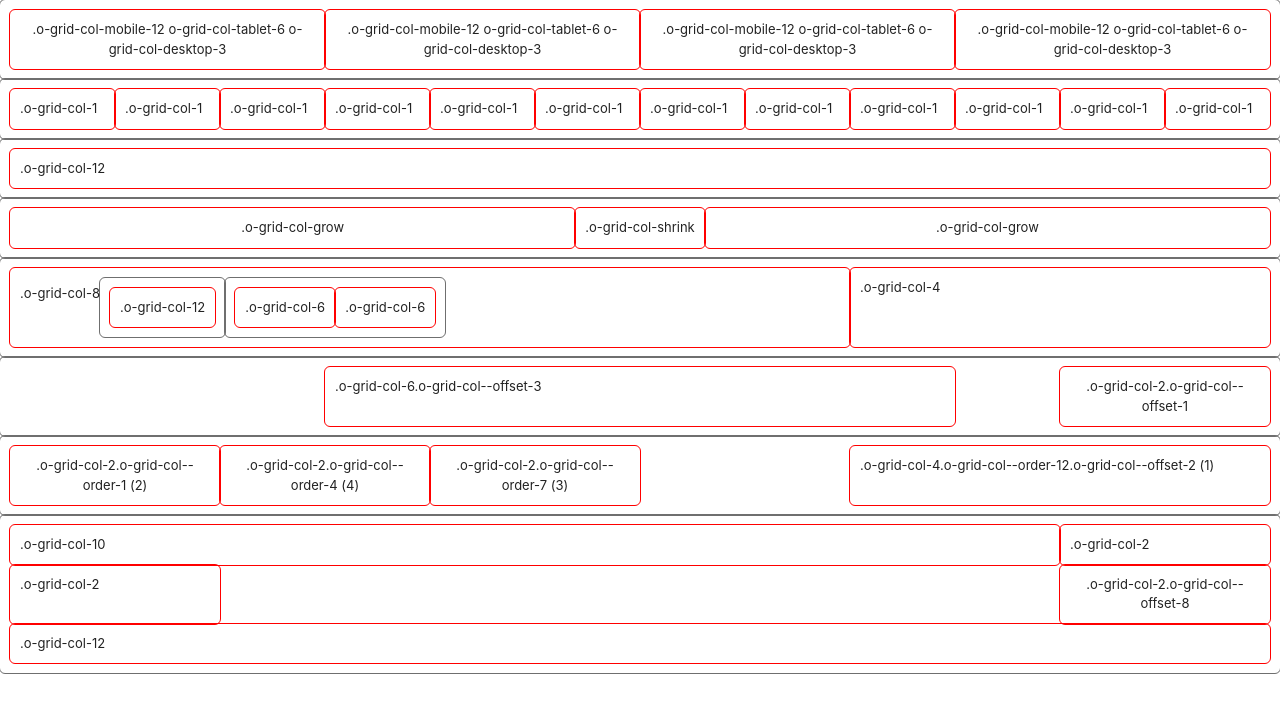
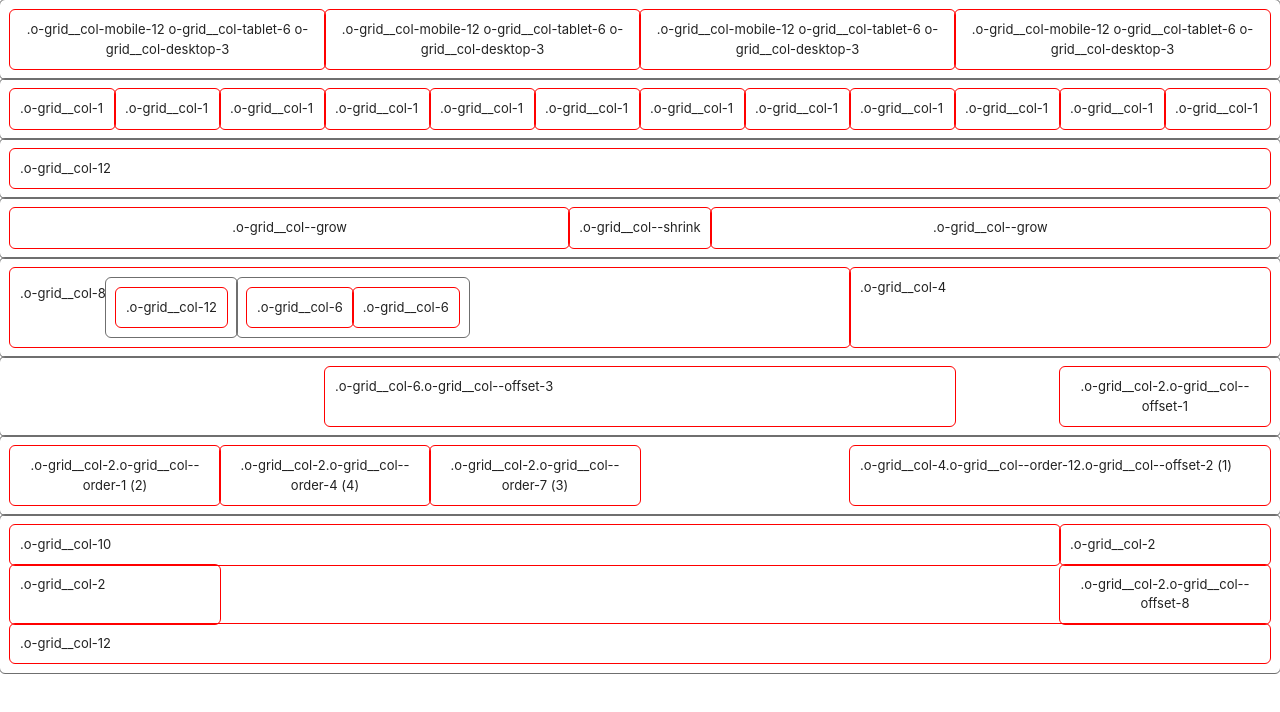
Before and after one commit to tomrf/tocss, a website: page demo/grid.html in a window 1280 px wide. Drawn offline with nearby package versions, Linux system fonts and the light colour scheme; files that its build step writes are made by us from their sources.

Commit message:
more BEM

```diff
--- a/demo/grid.html
+++ b/demo/grid.html
@@ -28,139 +28,139 @@
 </head>
 <body>
     <div class="o-grid">
-        <div class="o-grid-col-mobile-12 o-grid-col-tablet-6 o-grid-col-desktop-3">
-            .o-grid-col-mobile-12 o-grid-col-tablet-6 o-grid-col-desktop-3
+        <div class="o-grid__col-mobile-12 o-grid__col-tablet-6 o-grid__col-desktop-3">
+            .o-grid__col-mobile-12 o-grid__col-tablet-6 o-grid__col-desktop-3
         </div>
-        <div class="o-grid-col-mobile-12 o-grid-col-tablet-6 o-grid-col-desktop-3">
-            .o-grid-col-mobile-12 o-grid-col-tablet-6 o-grid-col-desktop-3
+        <div class="o-grid__col-mobile-12 o-grid__col-tablet-6 o-grid__col-desktop-3">
+            .o-grid__col-mobile-12 o-grid__col-tablet-6 o-grid__col-desktop-3
         </div>
-        <div class="o-grid-col-mobile-12 o-grid-col-tablet-6 o-grid-col-desktop-3">
-            .o-grid-col-mobile-12 o-grid-col-tablet-6 o-grid-col-desktop-3
+        <div class="o-grid__col-mobile-12 o-grid__col-tablet-6 o-grid__col-desktop-3">
+            .o-grid__col-mobile-12 o-grid__col-tablet-6 o-grid__col-desktop-3
         </div>
-        <div class="o-grid-col-mobile-12 o-grid-col-tablet-6 o-grid-col-desktop-3">
-            .o-grid-col-mobile-12 o-grid-col-tablet-6 o-grid-col-desktop-3
+        <div class="o-grid__col-mobile-12 o-grid__col-tablet-6 o-grid__col-desktop-3">
+            .o-grid__col-mobile-12 o-grid__col-tablet-6 o-grid__col-desktop-3
         </div>
     </div>
 
     <div class="o-grid">
-        <div class="o-grid-col-1">
-            .o-grid-col-1
+        <div class="o-grid__col-1">
+            .o-grid__col-1
         </div>
-        <div class="o-grid-col-1">
-            .o-grid-col-1
+        <div class="o-grid__col-1">
+            .o-grid__col-1
         </div>
-        <div class="o-grid-col-1">
-            .o-grid-col-1
+        <div class="o-grid__col-1">
+            .o-grid__col-1
         </div>
-        <div class="o-grid-col-1">
-            .o-grid-col-1
+        <div class="o-grid__col-1">
+            .o-grid__col-1
         </div>
-        <div class="o-grid-col-1">
-            .o-grid-col-1
+        <div class="o-grid__col-1">
+            .o-grid__col-1
         </div>
-        <div class="o-grid-col-1">
-            .o-grid-col-1
+        <div class="o-grid__col-1">
+            .o-grid__col-1
         </div>
-        <div class="o-grid-col-1">
-            .o-grid-col-1
+        <div class="o-grid__col-1">
+            .o-grid__col-1
         </div>
-        <div class="o-grid-col-1">
-            .o-grid-col-1
+        <div class="o-grid__col-1">
+            .o-grid__col-1
         </div>
-        <div class="o-grid-col-1">
-            .o-grid-col-1
+        <div class="o-grid__col-1">
+            .o-grid__col-1
         </div>
-        <div class="o-grid-col-1">
-            .o-grid-col-1
+        <div class="o-grid__col-1">
+            .o-grid__col-1
         </div>
-        <div class="o-grid-col-1">
-            .o-grid-col-1
+        <div class="o-grid__col-1">
+            .o-grid__col-1
         </div>
-        <div class="o-grid-col-1">
-            .o-grid-col-1
+        <div class="o-grid__col-1">
+            .o-grid__col-1
         </div>
     </div>
 
     <div class="o-grid">
-        <div class="o-grid-col-12">
-            .o-grid-col-12
+        <div class="o-grid__col-12">
+            .o-grid__col-12
         </div>
     </div>
 
     <div class="o-grid">
-        <div class="o-grid-col-grow">
-            .o-grid-col-grow
+        <div class="o-grid__col--grow">
+            .o-grid__col--grow
         </div>
-        <div class="o-grid-col-shrink">
-            .o-grid-col-shrink
+        <div class="o-grid__col--shrink">
+            .o-grid__col--shrink
         </div>
-        <div class="o-grid-col-grow">
-            .o-grid-col-grow
+        <div class="o-grid__col--grow">
+            .o-grid__col--grow
         </div>
     </div>
 
     <div class="o-grid">
-        <div class="o-grid-col-8">
-            <span style="line-height: 30px;" >.o-grid-col-8</span>
+        <div class="o-grid__col-8">
+            <span style="line-height: 30px;" >.o-grid__col-8</span>
             <div class="o-grid">
-                <div class="o-grid-col-12">
-                    .o-grid-col-12
+                <div class="o-grid__col-12">
+                    .o-grid__col-12
                 </div>
             </div>
             <div class="o-grid">
-                <div class="o-grid-col-6">
-                    .o-grid-col-6
+                <div class="o-grid__col-6">
+                    .o-grid__col-6
                 </div>
-                <div class="o-grid-col-6">
-                    .o-grid-col-6
+                <div class="o-grid__col-6">
+                    .o-grid__col-6
                 </div>
             </div>
         </div>
-        <div class="o-grid-col-4">
-            .o-grid-col-4
+        <div class="o-grid__col-4">
+            .o-grid__col-4
         </div>
     </div>
 
     <div class="o-grid">
-        <div class="o-grid-col-6 o-grid-col--offset-3">
-            .o-grid-col-6.o-grid-col--offset-3
+        <div class="o-grid__col-6 o-grid__col--offset-3">
+            .o-grid__col-6.o-grid__col--offset-3
         </div>
-        <div class="o-grid-col-2 o-grid-col--offset-1">
-            .o-grid-col-2.o-grid-col--offset-1
+        <div class="o-grid__col-2 o-grid__col--offset-1">
+            .o-grid__col-2.o-grid__col--offset-1
         </div>
     </div>
 
     <div class="o-grid">
-        <div class="o-grid-col-4 o-grid-col--order-12 o-grid-col--offset-2">
-            .o-grid-col-4.o-grid-col--order-12.o-grid-col--offset-2 (1)
+        <div class="o-grid__col-4 o-grid__col--order-12 o-grid__col--offset-2">
+            .o-grid__col-4.o-grid__col--order-12.o-grid__col--offset-2 (1)
         </div>
-        <div class="o-grid-col-2 o-grid-col--order-1">
-            .o-grid-col-2.o-grid-col--order-1 (2)
+        <div class="o-grid__col-2 o-grid__col--order-1">
+            .o-grid__col-2.o-grid__col--order-1 (2)
         </div>
-        <div class="o-grid-col-2 o-grid-col--order-7">
-            .o-grid-col-2.o-grid-col--order-7 (3)
+        <div class="o-grid__col-2 o-grid__col--order-7">
+            .o-grid__col-2.o-grid__col--order-7 (3)
         </div>
-        <div class="o-grid-col-2 o-grid-col--order-4">
-            .o-grid-col-2.o-grid-col--order-4 (4)
+        <div class="o-grid__col-2 o-grid__col--order-4">
+            .o-grid__col-2.o-grid__col--order-4 (4)
         </div>
     </div>
 
     <div>
         <div class="o-grid">
-            <div class="o-grid-col-10">
-                .o-grid-col-10
+            <div class="o-grid__col-10">
+                .o-grid__col-10
             </div>
-            <div class="o-grid-col-2">
-                .o-grid-col-2
+            <div class="o-grid__col-2">
+                .o-grid__col-2
             </div>
-            <div class="o-grid-col-2">
-                .o-grid-col-2
+            <div class="o-grid__col-2">
+                .o-grid__col-2
             </div>
-            <div class="o-grid-col-2 o-grid-col--offset-8">
-                .o-grid-col-2.o-grid-col--offset-8
+            <div class="o-grid__col-2 o-grid__col--offset-8">
+                .o-grid__col-2.o-grid__col--offset-8
             </div>
-            <div class="o-grid-col-12">
-                .o-grid-col-12
+            <div class="o-grid__col-12">
+                .o-grid__col-12
             </div>
         </div>
     </div>
--- a/src/objects/_columns.scss
+++ b/src/objects/_columns.scss
@@ -16,7 +16,7 @@
   flex-direction: row-reverse;
 }
 
-.o-column {
+.o-columns__column {
   flex: 1 1 auto;
 
   @each $variant in $columns-grow-shrink-variants {
@@ -29,19 +29,19 @@
   }
 }
 
-.o-column--none {
+.o-columns__column--none {
   flex: 0 0 0;
 }
 
-.o-column--full {
+.o-columns__column--full {
   flex: 1 1 100%;
 }
 
-.o-column--half {
+.o-columns__column--half {
   flex: 1 1 50%;
 }
 
-.o-column--third {
+.o-columns__column--third {
   flex: 1 1 33.333333%;
 }
 
--- a/src/objects/_container.scss
+++ b/src/objects/_container.scss
@@ -4,7 +4,7 @@
 
 @import '../config/breakpoints';
 
-.container {
+.o-container {
     width: 100%;
     max-width: 100%;
     margin: 0 auto;
--- a/src/objects/_grid.scss
+++ b/src/objects/_grid.scss
@@ -11,49 +11,49 @@
   flex-wrap: wrap;
 }
 
+// default auto col
+.o-grid__col {
+  display: flex;
+  flex: 1 1 auto;
+}
+
 // dynamic grid columns
-.o-grid-col-grow {
+.o-grid__col--grow {
   flex: 1 0 0;
 }
 
-.o-grid-col-shrink {
+.o-grid__col--shrink {
   flex: 0 1 auto;
   width: auto;
 }
 
-// o-grid-col-[1..$grid-columns], + --offset-N, --order-N
+// o-grid__col-[1..$grid-columns], + --offset-N, --order-N
 @for $i from 1 through $grid-columns {
-  .o-grid-col-#{$i} {
+  .o-grid__col-#{$i} {
     display: flex;
     flex: 1 1 percentage(math.div($i, $grid-columns));
     max-width: percentage(math.div($i, $grid-columns));
   }
-}
-
-@for $i from 1 through $grid-columns {
-  .o-grid-col--offset-#{$i} {
+  .o-grid__col--offset-#{$i} {
     margin-left: percentage(math.div($i, $grid-columns));
   }
-}
-
-@for $i from 1 through $grid-columns {
-  .o-grid-col--order-#{$i} {
+  .o-grid__col--order-#{$i} {
     order: $i;
   }
 }
 
-// o-grid-col-[breakpoint]-[1..$grid-columns], + --offset-N, --order-N
+// o-grid__col-[breakpoint]-[1..$grid-columns], + --offset-N, --order-N
 @each $breakpoint, $breakpoint-value in $breakpoints {
   @for $i from 1 through $grid-columns {
-    .o-grid-col-#{$breakpoint}-#{$i} {
+    .o-grid__col-#{$breakpoint}-#{$i} {
       flex: 0 0 percentage(math.div($i, $grid-columns));
       max-width: percentage(math.div($i, $grid-columns));
     }
-  }
-
-  @for $i from 1 through $grid-columns {
-    .o-grid-col-#{$breakpoint}--offset-#{$i} {
+    .o-grid__col-#{$breakpoint}--offset-#{$i} {
       margin-left: percentage(math.div($i, $grid-columns));
+    }
+    .o-grid__col-#{$breakpoint}--order-#{$i} {
+      order: $i;
     }
   }
 }
@@ -62,7 +62,7 @@
 @each $breakpoint, $breakpoint-value in $breakpoints {
   @media screen and (min-width: $breakpoint-value) {
     @for $i from 1 through $grid-columns {
-      .o-grid-col-#{$breakpoint}-#{$i} {
+      .o-grid__col-#{$breakpoint}-#{$i} {
         display: flex;
         flex-wrap: wrap;
         flex: 1 1 percentage(math.div($i, $grid-columns));
```
Also changed, not shown: demo/article.html (+1 -1 lines), demo/columns.html (+22 -20 lines), dist/tocss.css, dist/tocss.min.css.
